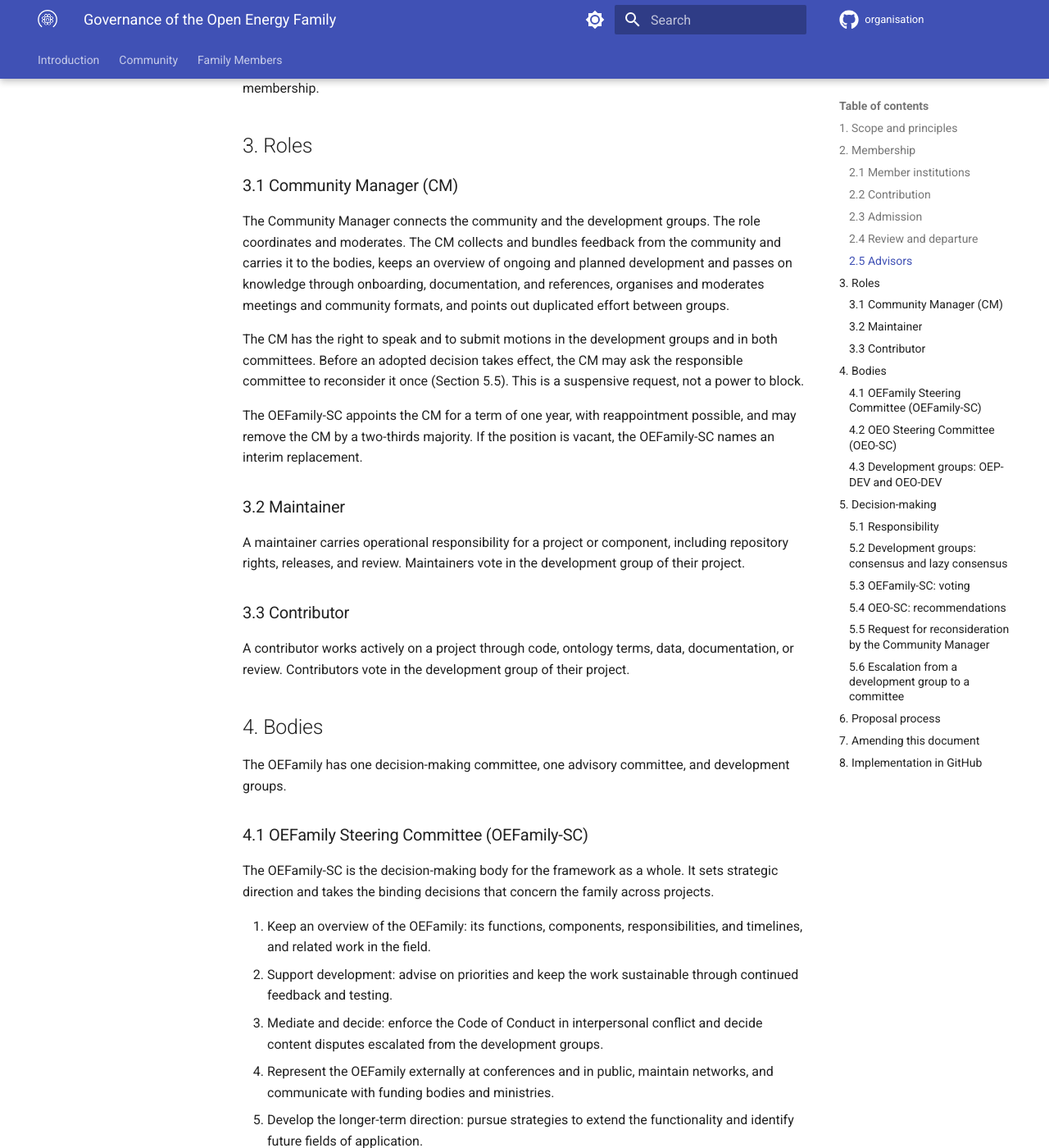
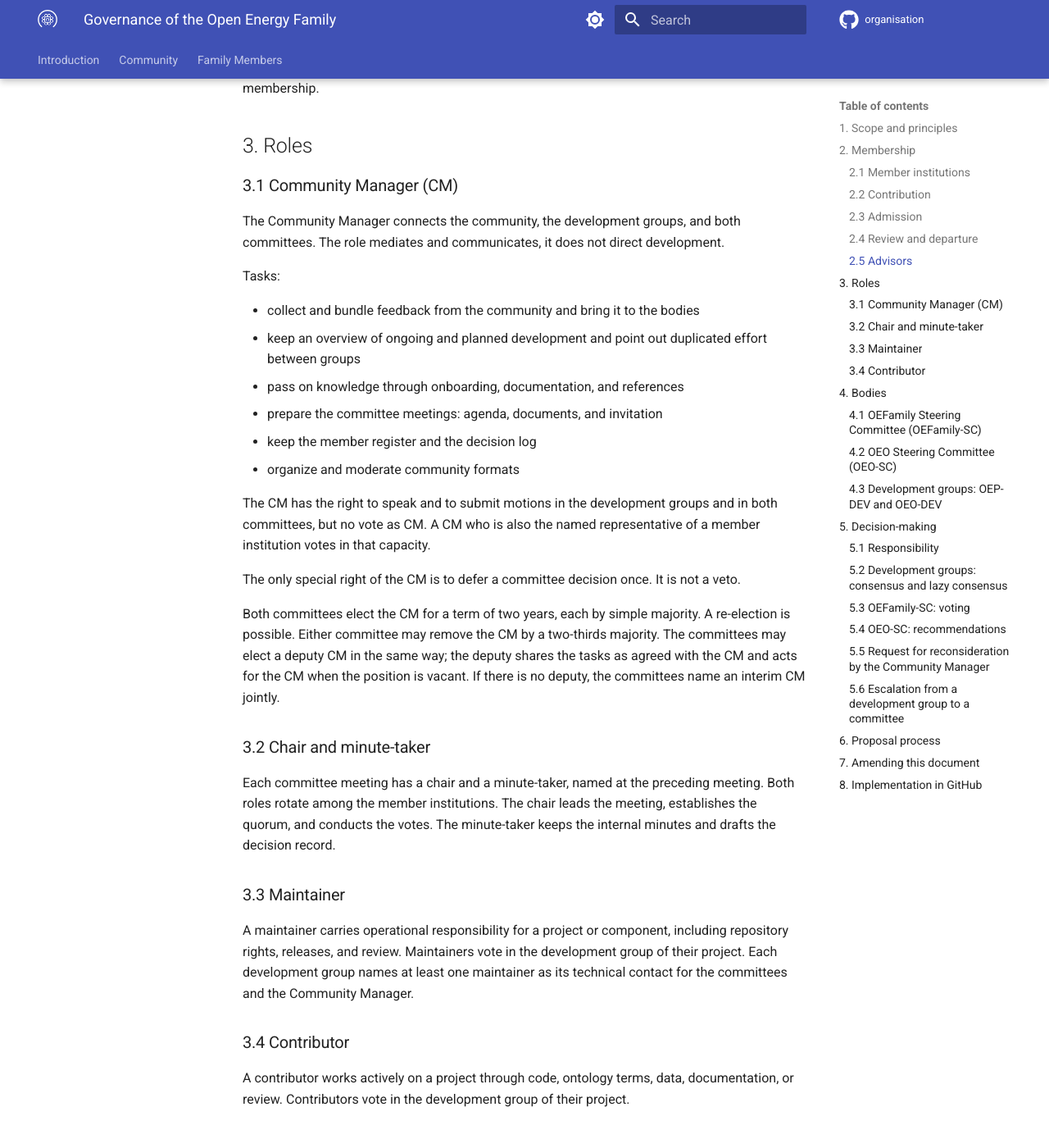
Before and after one commit to OpenEnergyPlatform/organisation, an MkDocs documentation site: the page built from compendium/family_community/governance/governance.md, in a window 1280 px wide and 1400 px high, scrolled down 2263 px. Shown: the whole window at 82% size. Built offline with MkDocs 1.6.1 and Material for MkDocs 9.7.7, drawn with Linux system fonts in a browser that asks for light colours; comment, search, counter and statistics services are not loaded; some of the changed text lies outside the part shown.

Commit message:
Update governance roles and CM #96

```diff
--- a/compendium/family_community/governance/governance.md
+++ b/compendium/family_community/governance/governance.md
@@ -99,37 +99,60 @@ contribution and does not lead to membership.
 
 ### 3.1 Community Manager (CM)
 
-The Community Manager connects the community and the development groups.
-The role coordinates and moderates.
-The CM collects and bundles feedback from the community and carries it to the bodies, keeps an
-overview of ongoing and planned development and passes on knowledge through
-onboarding, documentation, and references, organises and moderates meetings and
-community formats, and points out duplicated effort between groups.
+The Community Manager connects the community, the development groups, and both
+committees. The role mediates and communicates, it does not direct development.
+
+Tasks:
+
+- collect and bundle feedback from the community and bring it to the bodies
+- keep an overview of ongoing and planned development and point out duplicated
+  effort between groups
+- pass on knowledge through onboarding, documentation, and references
+- prepare the committee meetings: agenda, documents, and invitation
+- keep the member register and the decision log
+- organize and moderate community formats
 
 The CM has the right to speak and to submit motions in the development groups
-and in both committees. Before an adopted decision takes effect, the CM may ask
-the responsible committee to reconsider it once (Section 5.5). This is a
-suspensive request, not a power to block.
+and in both committees, but no vote as CM. A CM who is also the named
+representative of a member institution votes in that capacity.
 
-The OEFamily-SC appoints the CM for a term of one year, with reappointment
-possible, and may remove the CM by a two-thirds majority. If the position is
-vacant, the OEFamily-SC names an interim replacement.
+The only special right of the CM is to defer a committee decision once.
+It is not a veto.
 
-### 3.2 Maintainer
+Both committees elect the CM for a term of two years, each by simple majority.
+A re-election is possible. Either committee may remove the CM by a two-thirds
+majority. The committees may elect a deputy CM in the same way; the deputy
+shares the tasks as agreed with the CM and acts for the CM when the position is
+vacant. If there is no deputy, the committees name an interim CM jointly.
+
+### 3.2 Chair and minute-taker
+
+Each committee meeting has a chair and a minute-taker, named at the preceding
+meeting. Both roles rotate among the member institutions.
+The chair leads the meeting, establishes the quorum, and conducts the votes.
+The minute-taker keeps the internal minutes and drafts the decision record.
+
+### 3.3 Maintainer
 
 A maintainer carries operational responsibility for a project or component,
 including repository rights, releases, and review. Maintainers vote in the
 development group of their project.
+Each development group names at least one maintainer as its technical contact
+for the committees and the Community Manager.
 
-### 3.3 Contributor
+### 3.4 Contributor
 
 A contributor works actively on a project through code, ontology terms, data,
 documentation, or review. Contributors vote in the development group of their
 project.
 
+
 ## 4. Bodies
 
-The OEFamily has one decision-making committee, one advisory committee, and development groups.
+The OEFamily has two committees of equal standing, the OEFamily-SC and the
+OEO-SC, and autonomous development groups.
+Neither committee is subordinate to the other.
+Each takes binding decisions within its scope and gives advice beyond it.
 
 ### 4.1 OEFamily Steering Committee (OEFamily-SC)
 
```
